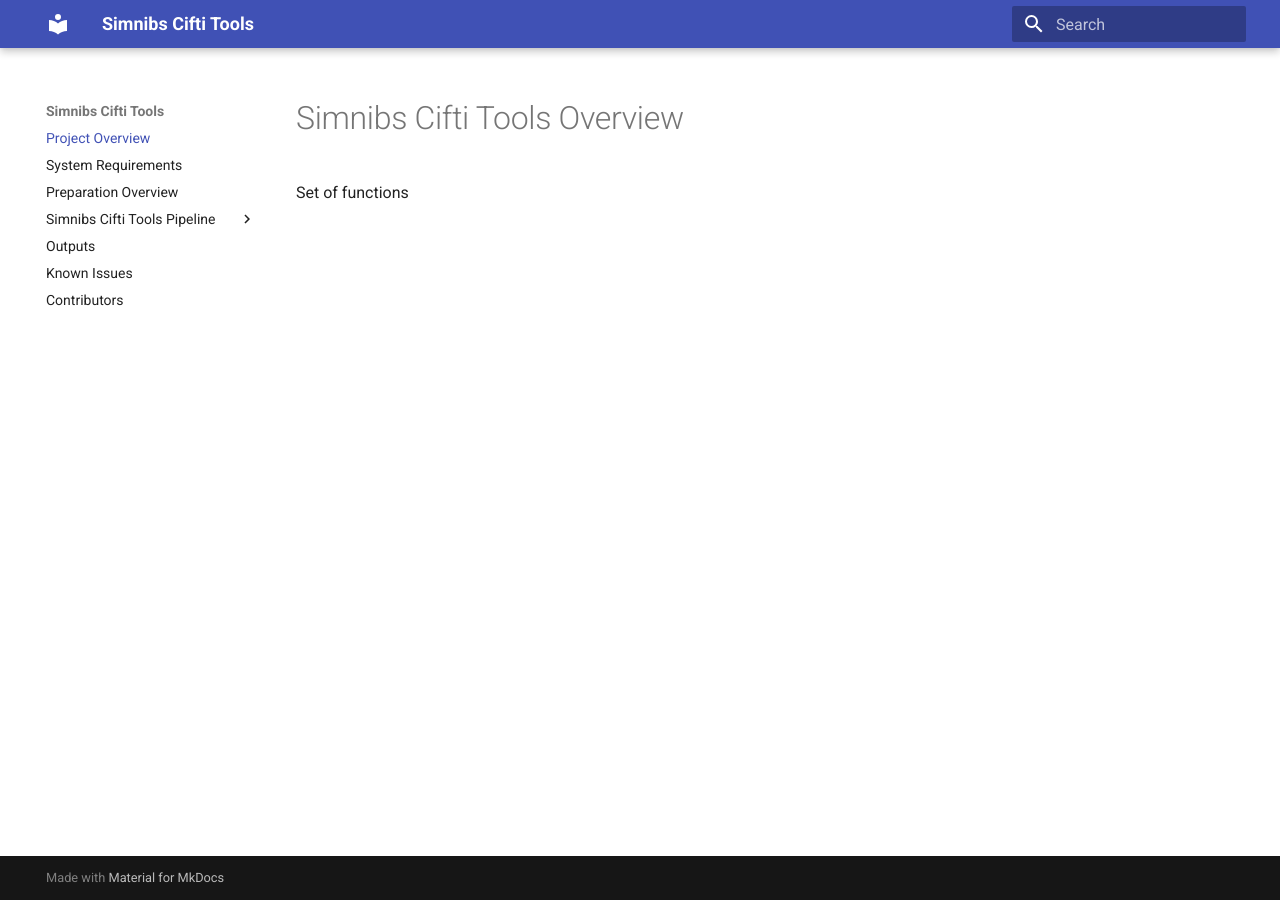
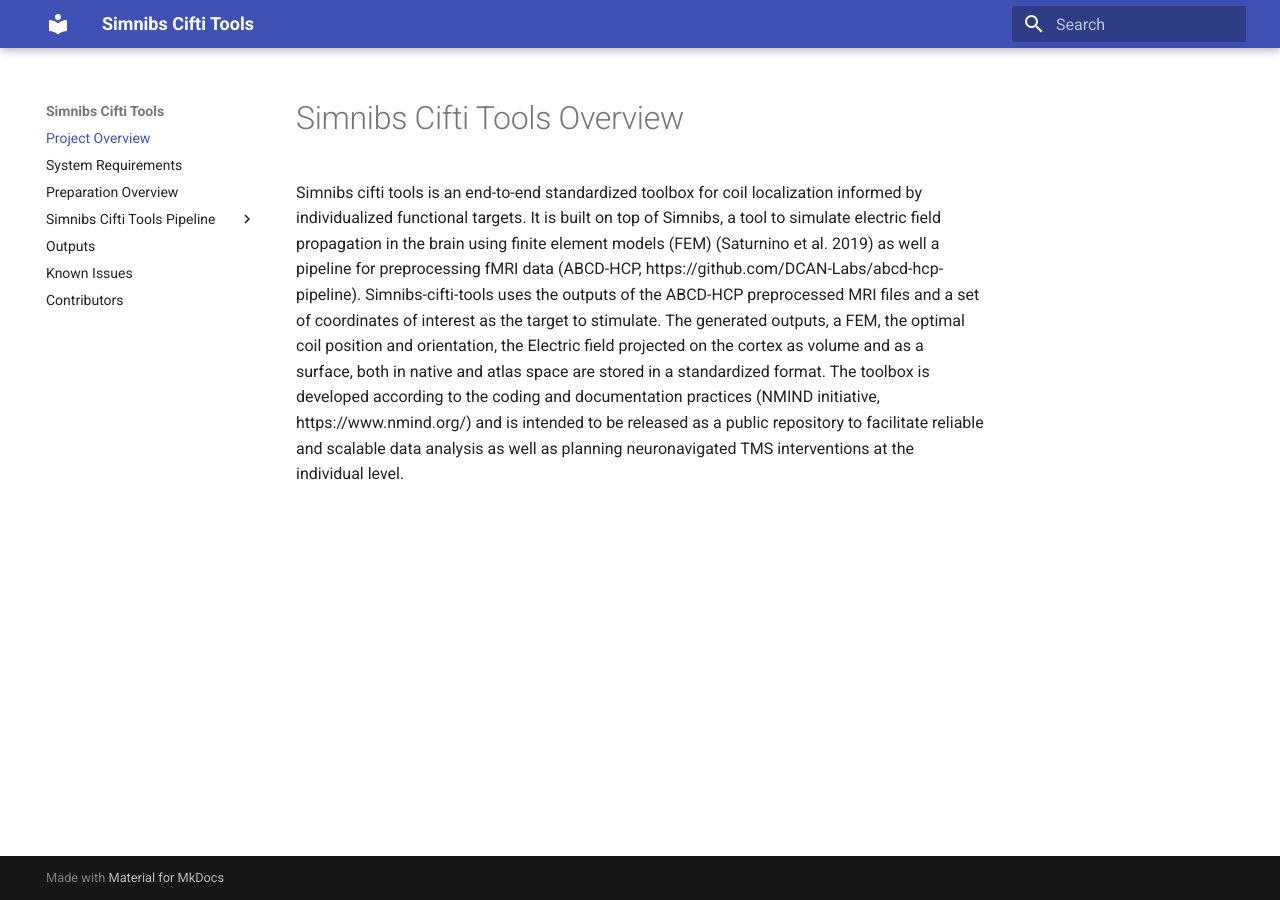
Before and after one commit to DCAN-Labs/simnibs_cifti_tools_RTD2, an MkDocs documentation site: the page built from docs/project_overview.md, in a window 1280 px wide. Built offline with MkDocs 1.6.1 and Material for MkDocs 9.7.7, drawn with Linux system fonts in a browser that asks for light colours; old or Windows-style settings are respelled for this version of MkDocs.

Commit message:
Update project_overview.md

```diff
--- a/docs/project_overview.md
+++ b/docs/project_overview.md
@@ -1,3 +1,3 @@
 # Simnibs Cifti Tools Overview
 
-Set of functions
+Simnibs cifti tools is an end-to-end standardized toolbox for coil localization informed by individualized functional targets. It is built on top of Simnibs, a tool to simulate electric field propagation in the brain using finite element models (FEM) (Saturnino et al. 2019) as well a pipeline for preprocessing fMRI data (ABCD-HCP, https://github.com/DCAN-Labs/abcd-hcp-pipeline). Simnibs-cifti-tools uses  the outputs of the ABCD-HCP preprocessed MRI files and a set of coordinates of interest as the target to stimulate. The generated outputs, a FEM, the optimal coil position and orientation, the Electric field projected on the cortex as volume and as a surface, both in native and atlas space are stored in a standardized format. The toolbox is developed according to the coding and documentation practices (NMIND initiative, https://www.nmind.org/) and is intended to be released as a public repository to facilitate reliable and scalable data analysis as well as planning neuronavigated TMS interventions at the individual level.
```
